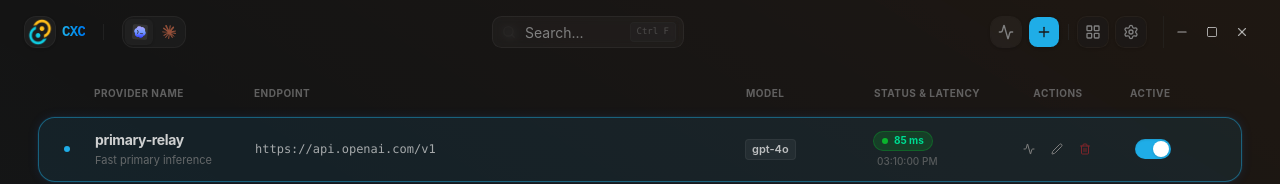
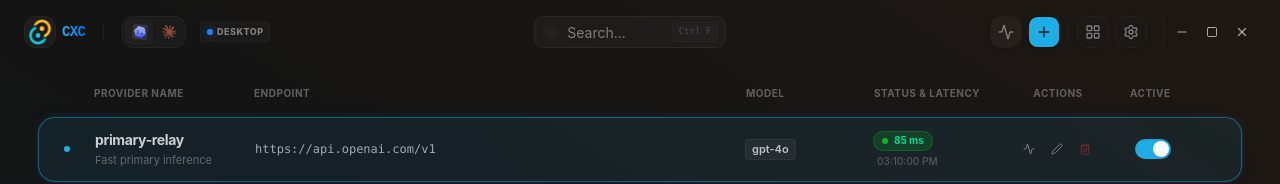
Before and after one commit to zhang3say/cxc, a React (Vite) app in the folder cxc-desktop/: page / in a window 1280 px wide. Shown: the top 184 px of the page. Built offline with nearby package versions, Linux system fonts and the light colour scheme.

Commit message:
feat: 在工具切换器右侧引入当前配置环境（WSL/Desktop）的快捷状态微标

```diff
--- a/cxc-desktop/src/App.tsx
+++ b/cxc-desktop/src/App.tsx
@@ -1162,6 +1162,10 @@
       );
     };
 
+    const currentSource = config
+      ? (targetTool === "codex" ? config.codex_source : config.claude_source)
+      : (targetTool === "codex" ? "app" : "wsl");
+
     return (
       <>
         {/* Unified Single-Bar Header */}
@@ -1231,6 +1235,16 @@
               </svg>
             </button>
           </div>
+
+          {/* Environment Source Status Badge */}
+          <button
+            onClick={() => setShowSettings(true)}
+            className="flex items-center gap-1 px-1.5 py-0.5 rounded border border-border/40 bg-muted/30 hover:bg-muted/60 transition-colors text-[9px] font-extrabold tracking-wider text-muted-foreground hover:text-foreground cursor-pointer shrink-0 select-none uppercase shadow-[inset_0_-1px_0_rgba(0,0,0,0.02)] animate-in fade-in slide-in-from-left-2 duration-300"
+            title={lang === "zh" ? "当前配置环境（点击打开设置）" : "Active Env (Click to open settings)"}
+          >
+            <span className={`size-1.5 rounded-full shrink-0 ${currentSource === "wsl" ? "bg-emerald-500 shadow-[0_0_6px_rgba(16,185,129,0.4)]" : "bg-blue-500 shadow-[0_0_6px_rgba(59,130,246,0.4)]"}`} />
+            <span>{currentSource === "wsl" ? "WSL" : "Desktop"}</span>
+          </button>
         </div>
 
         {/* Center search box (Dynamic wake-up layout with shortcut helper kbd) */}
```
